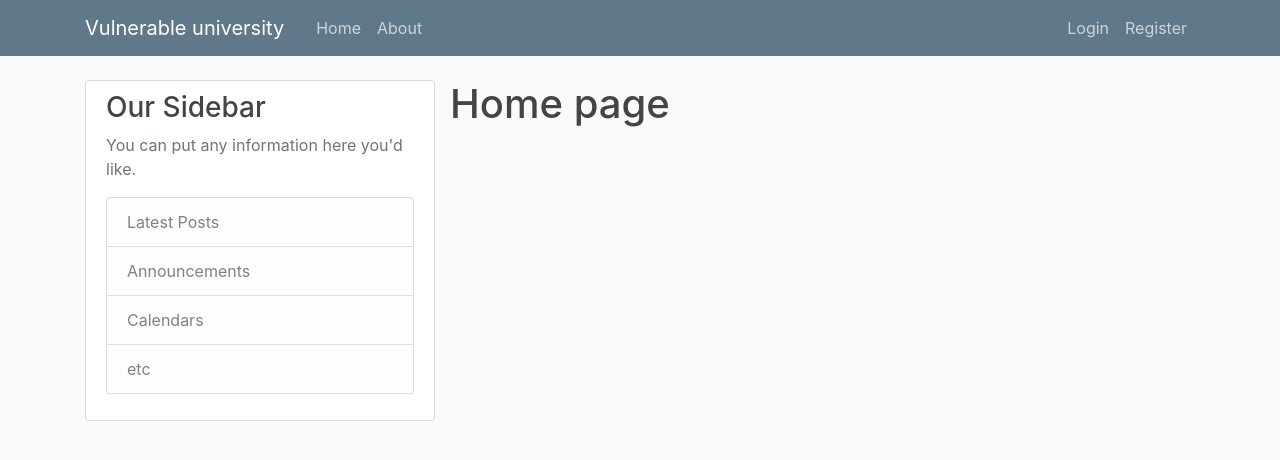
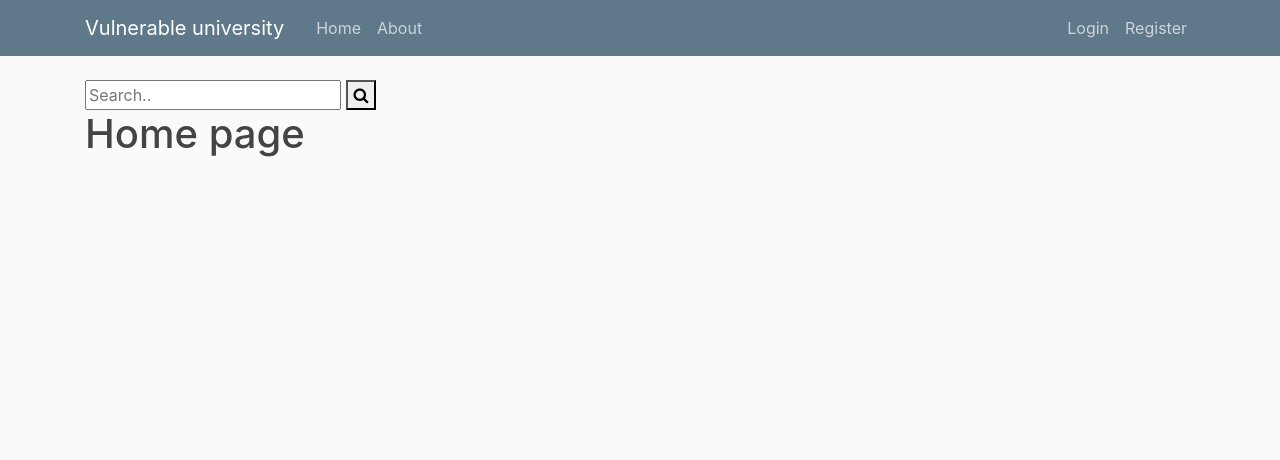
Before and after one commit to abhhi-101/vulnerable-university, a Django app: page / in a window 1280 px wide. Shown: the top 460 px of the page. Run offline with Django 3.2, Linux system fonts and the light colour scheme.

Commit message:
xss vuln added

```diff
--- a/vulnerableuni/administrator/templates/administrator/base.html
+++ b/vulnerableuni/administrator/templates/administrator/base.html
@@ -25,8 +25,8 @@
                 </button>
                 <div class="collapse navbar-collapse" id="navbarToggle">
                 <div class="navbar-nav mr-auto">
-                    <a class="nav-item nav-link" href="#">Home</a>
-                    <a class="nav-item nav-link" href="#">About</a>
+                    <a class="nav-item nav-link" href="{% url 'home' %}">Home</a>
+                    <a class="nav-item nav-link" href="{% url 'about' %}">About</a>
                 </div>
                 <!-- Navbar Right Side -->
                 <div class="navbar-nav">
@@ -43,20 +43,6 @@
             </nav>
         </header>
         <main role="main" class="container">
-        <div class="row">
-            <div class="col-md-4">
-            <div class="content-section">
-                <h3>Our Sidebar</h3>
-                <p class='text-muted'>You can put any information here you'd like.
-                <ul class="list-group">
-                    <li class="list-group-item list-group-item-light">Latest Posts</li>
-                    <li class="list-group-item list-group-item-light">Announcements</li>
-                    <li class="list-group-item list-group-item-light">Calendars</li>
-                    <li class="list-group-item list-group-item-light">etc</li>
-                </ul>
-                </p>
-            </div>
-            </div>
             {% block content %}{% endblock %}
        <!-- <div class="col-md-8">
             {% if messages %}
--- a/vulnerableuni/administrator/templates/administrator/home.html
+++ b/vulnerableuni/administrator/templates/administrator/home.html
@@ -1,4 +1,14 @@
 {% extends "administrator/base.html" %}
 {% block content %}
+<div>
+    <!-- Load icon library -->
+    <link rel="stylesheet" href="https://cdnjs.cloudflare.com/ajax/libs/font-awesome/4.7.0/css/font-awesome.min.css">
+
+    <!-- The form -->
+    <form class="example" action="{% url 'search' %}">
+    <input type="text" placeholder="Search.." name="search">
+    <button type="submit"><i class="fa fa-search"></i></button>
+    </form>
+</div>
     <h1>Home page</h1>
 {% endblock content %}
--- a/vulnerableuni/administrator/urls.py
+++ b/vulnerableuni/administrator/urls.py
@@ -4,5 +4,8 @@ from . import views
 
 urlpatterns = [
     path("", views.home, name="home"),
-    path("xss", views.xss, name='xss')
+    path("about", views.home, name="about"),
+    path("xss", views.xss, name='xss'),
+    path("search", views.search, name="search")
+
 ]
--- a/vulnerableuni/administrator/views.py
+++ b/vulnerableuni/administrator/views.py
@@ -12,7 +12,12 @@ def about(request):
     context = {
         'title': 'Blogging using template'
     }
-    return render(request, 'blog/about.html', context)
+    return render(request, 'administrator/about.html', context)
+
+def search(request):
+     q = request.GET.get('search','')
+
+     return render(request,'administrator/search.html',{'query':q})
 
 def xss(request):
     if request.user.is_authenticated:
```
Also changed, not shown: vulnerableuni/administrator/templates/administrator/search.html (added, +8 -0 lines).
